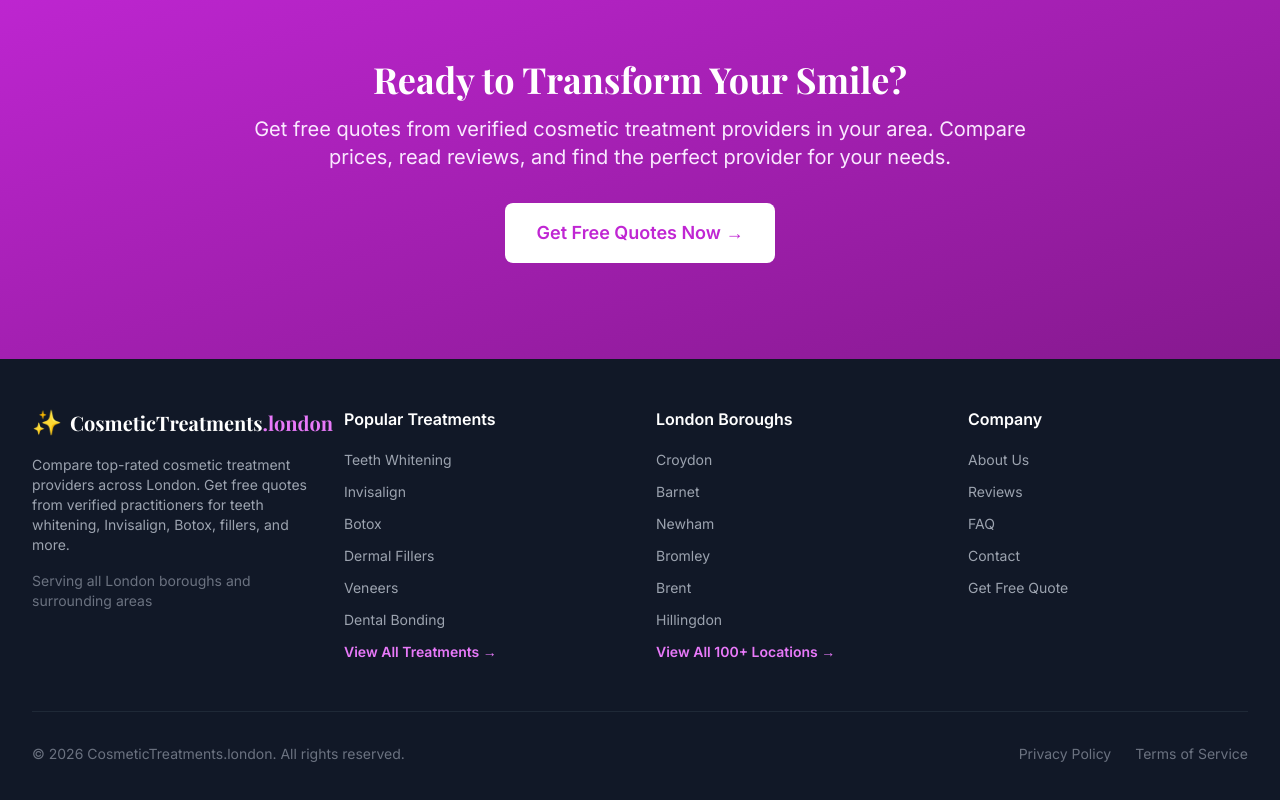
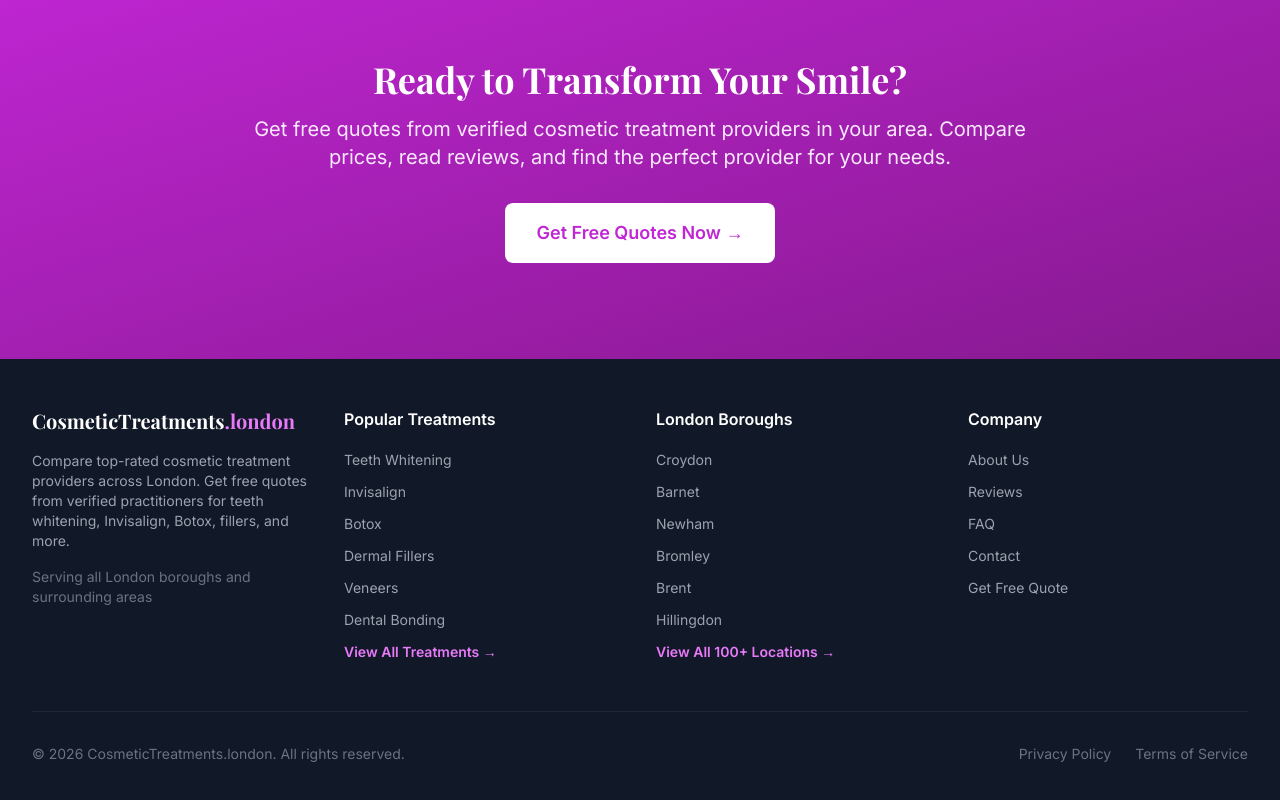
Before and after one commit to Jeh888/Cosmetic-Treatments-London, a Next.js app: page / in a window 1280 px wide. Shown: the part 4959-5759 px from the top of the page. Built offline with nearby package versions, Linux system fonts and the light colour scheme.

Commit message:
Update Footer.js

```diff
--- a/src/components/Footer.js
+++ b/src/components/Footer.js
@@ -13,8 +13,7 @@ export default function Footer() {
         <div className="grid grid-cols-1 md:grid-cols-2 lg:grid-cols-4 gap-8">
           {/* Brand */}
           <div>
-            <Link href="/" className="flex items-center space-x-2 mb-4">
-              <span className="text-2xl">✨</span>
+            <Link href="/" className="flex items-center mb-4">
               <span className="font-display text-xl font-bold text-white">
                 CosmeticTreatments<span className="text-primary-400">.london</span>
               </span>
```
